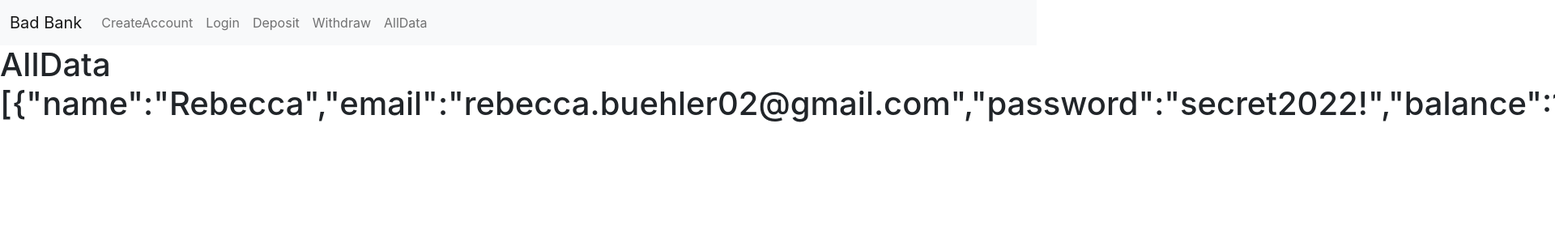
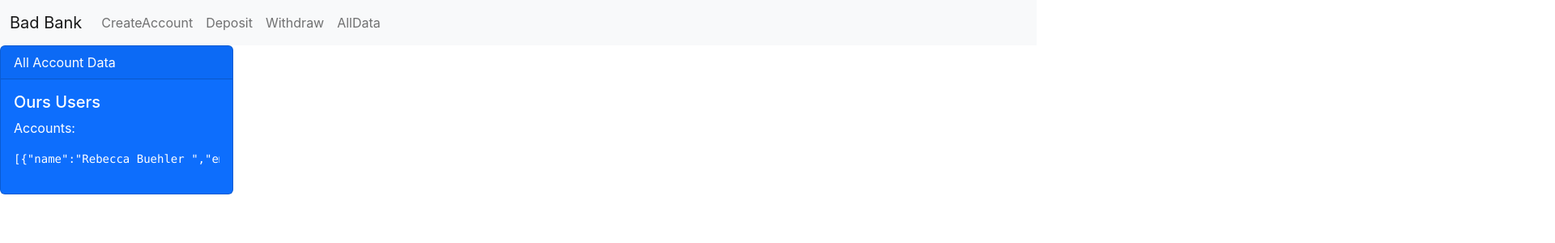
Before and after one commit to rebeccabuehler/bad-banking-app, a React (Create React App) app: page /Component/alldata in a window 1280 px wide. Shown: the top 300 px of the page at 81% size, 1920 px wide, since content can reach past the window. Built offline with nearby package versions, Linux system fonts and the light colour scheme.

Commit message:
Seeing if I can make a user variable and export it across the components.

```diff
--- a/src/App.js
+++ b/src/App.js
@@ -10,10 +10,20 @@ import { UserContext } from './Components/context';
 import './App.css';
 
 function App() {
+    // const accountUsers = [
+    // {name: 'Rebecca Buehler ', email:'rebecca.buehler02@gmail.com', password:'secret2022!', balance:100},
+    // {name: 'James Smith', email:'jsmith@gmail.com', password:'Bank1020!', balance:100},
+    // {name: 'Jane Doe', email:'janedoe@yahoo.com', password:'JaneDoe!', balance:100}
+    // ]; //see if you can export this as a variable and then push to this variable with create account and it should update alldata.
+
   return (
     <BrowserRouter>
     <Navbar/>
-    <UserContext.Provider value={{users: [{name: 'Rebecca', email:'rebecca.buehler02@gmail.com', password:'secret2022!', balance:100}]}}>
+    <UserContext.Provider value={{users: [
+      {name: 'Rebecca Buehler ', email:'rebecca.buehler02@gmail.com', password:'secret2022!', balance:100},
+      {name: 'James Smith', email:'jsmith@gmail.com', password:'Bank1020!', balance:100},
+      {name: 'Jane Doe', email:'janedoe@yahoo.com', password:'JaneDoe!', balance:100}
+      ]}}>
     <Routes>
     <Route path="/Component/home" exact element={<Home/>} />
     <Route path="/Component/createaccount" element={<CreateAccount/>} />
--- a/src/Components/alldata.js
+++ b/src/Components/alldata.js
@@ -1,13 +1,19 @@
 import React from "react";
-import {UserContext} from './context';
+import Card from "./context";
+import { UserContext } from "./context";
 
 function AllData() {
-    const ctx = React.useContext(UserContext);
-    return(
-            <h1>
-                AllData <br/>
-                {JSON.stringify(ctx.users)}
-            </h1>
-    );
+  const ctx = React.useContext(UserContext);
+  return (
+    <Card
+      bgcolor="primary"
+      txtcolor="white"
+      header="All Account Data"
+      title="Ours Users"
+      text="Accounts:"
+      //body={<div>{ctx.users.map(({name, email, password, balance}))}</div>}
+      body={<pre>{JSON.stringify(ctx.users)}</pre>}
+    />
+  );
 }
 export default AllData;
--- a/src/Components/navbar.js
+++ b/src/Components/navbar.js
@@ -29,11 +29,6 @@ function Navbar() {
                   </a>
                 </li>
                 <li className="nav-item">
-                  <a className="nav-link" href="/Component/login">
-                    Login
-                  </a>
-                </li>
-                <li className="nav-item">
                   <a className="nav-link" href="/Component/deposit">
                     Deposit
                   </a>
```
